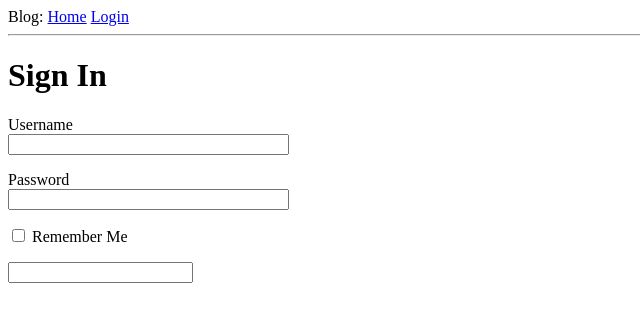
After one commit to mr-kaveh/miniblog, a Flask app: page /login in a window 1280 px wide. The commit adds this page. Shown: the top 322 px of the page, without its empty margins (0-640 px from the left). Run offline with Flask 2, Linux system fonts and the light colour scheme.

Commit message:
Login Form

```diff
--- /dev/null
+++ b/app/forms.py
@@ -0,0 +1,10 @@
+from flask_wtf import FlaskForm
+from wtforms import StringField, PasswordField, BooleanField, SubmitField
+from wtforms.validators import DataRequired
+
+
+class LoginForm(FlaskForm):
+    username = StringField('Username', validators=[DataRequired()])
+    password = PasswordField('Password', validators=[DataRequired()])
+    remember_me = BooleanField('Remember Me')
+    submit = StringField('Sign In')
--- a/app/routes.py
+++ b/app/routes.py
@@ -1,5 +1,6 @@
 from app import app
 from flask import render_template
+from app.forms import LoginForm
 
 
 @app.route('/')
@@ -17,3 +18,9 @@ def index():
         }
     ]
     return render_template('index.html', user=user, posts=posts)
+
+
+@app.route('/login')
+def login():
+    form = LoginForm()
+    return render_template('login.html', title='Login', form=form)
--- a/app/templates/base.html
+++ b/app/templates/base.html
@@ -9,7 +9,11 @@
     {% endif %}
 </head>
 <body>
-    <div>Blog: <a href="/index">Home</a></div>
+    <div>
+        Blog:
+        <a href="/index">Home</a>
+        <a href="/login">Login</a>
+    </div>
     <hr>
     {% block content %}
     {% endblock %}
--- /dev/null
+++ b/app/templates/login.html
@@ -0,0 +1,18 @@
+{% extends 'base.html' %}
+
+{% block content %}
+    <h1>Sign In</h1>
+    <form action="" method="post" novalidate>
+        {{ form.hidden_tag() }}
+        <p>
+            {{ form.username.label }}<br>
+            {{ form.username(size=32) }}
+        </p>
+        <p>
+            {{ form.password.label }}<br>
+            {{ form.password(size=32) }}
+        </p>
+        <p>{{ form.remember_me() }} {{ form.remember_me.label }}</p>
+        <p>{{ form.submit() }}</p>
+    </form>
+{% endblock %}
```
